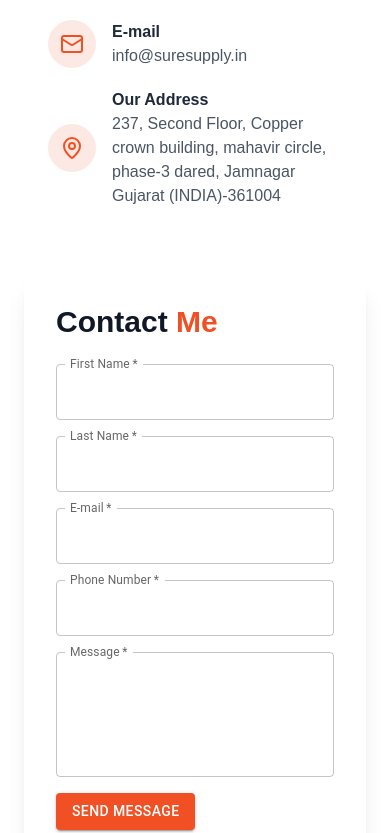
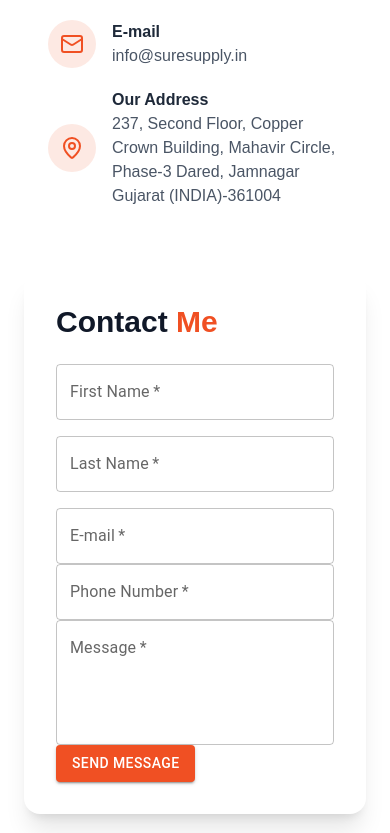
Before and after one commit to IT-Alliance-Tech/SureSupply, a Next.js app: page /contactUs in a window 390 px wide. Shown: the part 860-1693 px from the top of the page. Built offline with nearby package versions, Linux system fonts and the light colour scheme.

Commit message:
tried working on contact page for form submission- in process

```diff
--- a/src/app/capabilities/page.js
+++ b/src/app/capabilities/page.js
@@ -6,6 +6,7 @@ import Link from "next/link";
 import Button from "@mui/material/Button";
 import { FaChevronDown, FaChevronUp } from "react-icons/fa";
 import { Menu, X } from "lucide-react";
+
 
 /* ====== IMPORT CONTENT ====== */
 import bannerImg from "../../../public/bannerC.png";
@@ -179,7 +180,7 @@ const CapabilitiesPage = () => {
         </div>
 
         {/* ===== Beyond Testing block (restored) ===== */}
-        <div className="mt-12 bg-[#0A175C] text-white rounded-2xl p-8 sm:p-10 shadow-lg hover:shadow-2xl transition-shadow duration-300">
+        <div className="mt-12 bg-[#0A175C] text-white rounded-2xl p-8 sm:p-10 shadow-lg transition-shadow duration-300">
   <h4 className="text-2xl sm:text-3xl font-outfit font-semibold text-[#F05023] mb-8 text-center drop-shadow-md">
     {`Beyond Testing: A Culture of Zero-Defect Manufacturing`}
   </h4>
@@ -188,14 +189,14 @@ const CapabilitiesPage = () => {
     {qa.beyondTesting.map((item, i) => (
       <div
         key={i}
-                className="flex items-start gap-4 bg-white/10 hover:bg-white/20 transition-colors duration-300 p-4 sm:p-6 rounded-xl shadow-md hover:shadow-lg"
+        className="flex items-start gap-4 bg-white text-[#0A175C] hover:bg-gray-50 transition-all duration-300 p-5 sm:p-6 rounded-xl shadow-md hover:shadow-lg"
       >
         <span className="text-[#F05023] text-lg mt-1">✔</span>
         <div>
           <h5 className="text-[16px] sm:text-[18px] font-outfit font-semibold text-[#F05023] mb-1">
             {item.title}
           </h5>
-                  <p className="text-[15px] sm:text-[17px] font-lato text-gray-100 leading-[1.8]">
+          <p className="text-[15px] sm:text-[17px] font-lato text-gray-700 leading-[1.8]">
             {item.desc}
           </p>
         </div>
@@ -203,6 +204,7 @@ const CapabilitiesPage = () => {
     ))}
   </div>
 </div>
+
       </div>
     </section>
   );
--- a/src/app/contactUs/page.js
+++ b/src/app/contactUs/page.js
@@ -4,18 +4,65 @@ import Image from "next/image";
 import Link from "next/link";
 import { TextField, Button } from "@mui/material";
 import { Phone, Mail, MapPin } from "lucide-react";
-import bannerImg from "../../../public/bannerC.png"; // top banner image
+import bannerImg from "../../../public/bannerC.png";
+import { useState } from "react";
 
 export default function ContactUsPage() {
-  const handleSubmit = (e) => {
+  const [formData, setFormData] = useState({
+    firstName: "",
+    lastName: "",
+    email: "",
+    phone: "",
+    message: "",
+  });
+
+  const handleChange = (e) => {
+    setFormData({ ...formData, [e.target.name]: e.target.value });
+  };
+
+  const handleSubmit = async (e) => {
     e.preventDefault();
-    // Handle form submission here (send data to API or display message)
+
+    try {
+      const response = await fetch(
+        "https://script.google.com/macros/s/AKfycbxo-7k0lGIYan7qMXFu4n6xG16Kglc89o5C27qoFINZUaxwBnQ4JYm12S58BOtr2O0h/exec",
+        {
+          method: "POST",
+          mode: "cors",
+          headers: {
+            "Content-Type": "application/json",
+          },
+          body: JSON.stringify(formData),
+        }
+      );
+
+      if (!response.ok) {
+        throw new Error(`HTTP error! status: ${response.status}`);
+      }
+
+      const result = await response.json();
+      console.log(result);
+
+      if (result.result === "success") {
         alert("Form submitted successfully!");
+        setFormData({
+          firstName: "",
+          lastName: "",
+          email: "",
+          phone: "",
+          message: "",
+        });
+      } else {
+        alert("Something went wrong. Please try again.");
+      }
+    } catch (error) {
+      console.error("Error:", error);
+      alert("Failed to send data. Please check your internet or script permissions.");
+    }
   };
 
   return (
     <div className="flex flex-col">
-
       {/* ===== TOP BANNER SECTION ===== */}
       <section className="relative w-full h-[500px] flex items-center justify-center overflow-hidden">
         <Image
@@ -26,9 +73,7 @@ export default function ContactUsPage() {
           priority
         />
         <div className="text-center text-white z-10 px-4">
-          <h1 className="text-5xl font-bold tracking-wide mb-4">
-            CONTACT US
-          </h1>
+          <h1 className="text-5xl font-bold tracking-wide mb-4">CONTACT US</h1>
           <div className="text-[16px] font-medium flex justify-center items-center gap-2">
             <Link href="/" className="hover:text-[#F05023] transition-colors">
               Home
@@ -42,8 +87,7 @@ export default function ContactUsPage() {
       {/* ===== CONTACT SECTION ===== */}
       <section className="py-16 bg-white">
         <div className="container mx-auto grid grid-cols-1 md:grid-cols-2 gap-10 px-6">
-
-          {/* ===== Left Section (Contact Info) ===== */}
+          {/* Left Section */}
           <div className="flex flex-col justify-center space-y-6 rounded-2xl p-6">
             <div>
               <h5 className="text-[#F05023] uppercase tracking-wide font-semibold">
@@ -65,7 +109,7 @@ export default function ContactUsPage() {
                 </div>
                 <div>
                   <p className="font-semibold text-gray-800">Contact</p>
-                  <p className="text-gray-600"> +91 8780952559</p>
+                  <p className="text-gray-600">+91 8780952559</p>
                 </div>
               </div>
 
@@ -86,78 +130,69 @@ export default function ContactUsPage() {
                 <div>
                   <p className="font-semibold text-gray-800">Our Address</p>
                   <p className="text-gray-600">
-                    237, Second Floor, Copper crown building, mahavir circle, phase-3 dared, Jamnagar Gujarat (INDIA)-361004
+                    237, Second Floor, Copper Crown Building, Mahavir Circle,
+                    Phase-3 Dared, Jamnagar Gujarat (INDIA)-361004
                   </p>
                 </div>
               </div>
             </div>
           </div>
 
-          {/* ===== Right Section (Form) ===== */}
+          {/* Right Section (Form) */}
           <div className="bg-white rounded-2xl shadow-xl p-8">
             <h2 className="text-3xl font-bold text-gray-900 mb-6">
               Contact <span className="text-[#F05023]">Me</span>
             </h2>
             <form className="space-y-4" onSubmit={handleSubmit}>
               <div className="grid grid-cols-1 md:grid-cols-2 gap-4">
-                <div className="space-y-2">
                 <TextField
+                  name="firstName"
                   label="First Name"
                   fullWidth
-                    variant="outlined"
                   required
-                    InputLabelProps={{ shrink: true }}
-                    sx={{ '& .MuiInputLabel-root': { marginBottom: '4px' } }}
+                  value={formData.firstName}
+                  onChange={handleChange}
                 />
-                </div>
-                <div className="space-y-2">
                 <TextField
+                  name="lastName"
                   label="Last Name"
                   fullWidth
-                    variant="outlined"
                   required
-                    InputLabelProps={{ shrink: true }}
-                    sx={{ '& .MuiInputLabel-root': { marginBottom: '4px' } }}
-                  />
-                </div>
-              </div>
-
-              <div className="space-y-2">
-                <TextField
-                  label="E-mail"
-                  fullWidth
-                  variant="outlined"
-                  type="email"
-                  required
-                  InputLabelProps={{ shrink: true }}
-                  sx={{ '& .MuiInputLabel-root': { marginBottom: '4px' } }}
+                  value={formData.lastName}
+                  onChange={handleChange}
                 />
               </div>
 
-              <div className="space-y-2">
               <TextField
+                name="email"
+                label="E-mail"
+                fullWidth
+                type="email"
+                required
+                value={formData.email}
+                onChange={handleChange}
+              />
+
+              <TextField
+                name="phone"
                 label="Phone Number"
                 fullWidth
-                  variant="outlined"
                 type="tel"
                 required
-                  InputLabelProps={{ shrink: true }}
-                  sx={{ '& .MuiInputLabel-root': { marginBottom: '4px' } }}
+                value={formData.phone}
+                onChange={handleChange}
               />
-              </div>
 
-              <div className="space-y-2">
               <TextField
+                name="message"
                 label="Message"
                 fullWidth
-                  variant="outlined"
                 multiline
                 rows={4}
                 required
-                  InputLabelProps={{ shrink: true }}
-                  sx={{ '& .MuiInputLabel-root': { marginBottom: '4px' } }}
+                value={formData.message}
+                onChange={handleChange}
               />
-              </div>
 
               <Button
                 type="submit"
@@ -177,13 +212,12 @@ export default function ContactUsPage() {
       {/* ===== MAP SECTION ===== */}
       <section className="w-full h-[400px] md:h-[500px]">
         <iframe
-          src="https://www.google.com/maps/embed?pb=!1m18!1m12!1m3!1d3888.806256356404!2d77.5945625!3d12.9715987!2m3!1f0!2f0!3f0!3m2!1i1024!2i768!4f13.1!3m3!1m2!1s0x3bae1670b6f8d5f1%3A0x6c1d93a4fefb9f25!2sBengaluru%2C%20Karnataka!5e0!3m2!1sen!2sin!4v1696512345678!5m2!1sen!2sin"
+          src="https://www.google.com/maps/embed?pb=!1m18!..."
           width="100%"
           height="100%"
           style={{ border: 0 }}
           allowFullScreen
           loading="lazy"
-          referrerPolicy="no-referrer-when-downgrade"
           title="Our Location"
         ></iframe>
       </section>
--- a/src/components/home/ManufacturingProcesses.js
+++ b/src/components/home/ManufacturingProcesses.js
@@ -147,7 +147,7 @@ function StepsModal({ isOpen, onClose, stepsData }) {
           <button
             onClick={expandedStep ? () => setExpandedStep(null) : onClose}
             className="absolute top-5 right-5 text-white hover:text-orange-500 z-50
-                       w-10 h-10 flex items-center justify-center
+                       w-9 h-8 flex items-center justify-center
                        border-2 border-orange-500 rounded-full
                        transition-all duration-200 hover:scale-110 hover:border-orange-400 cursor-pointer"
             aria-label="Close"
```
Also changed, not shown: src/components/home/heroSection.js (+19 -18 lines). Lines whose indentation alone changed are shown as unchanged.
